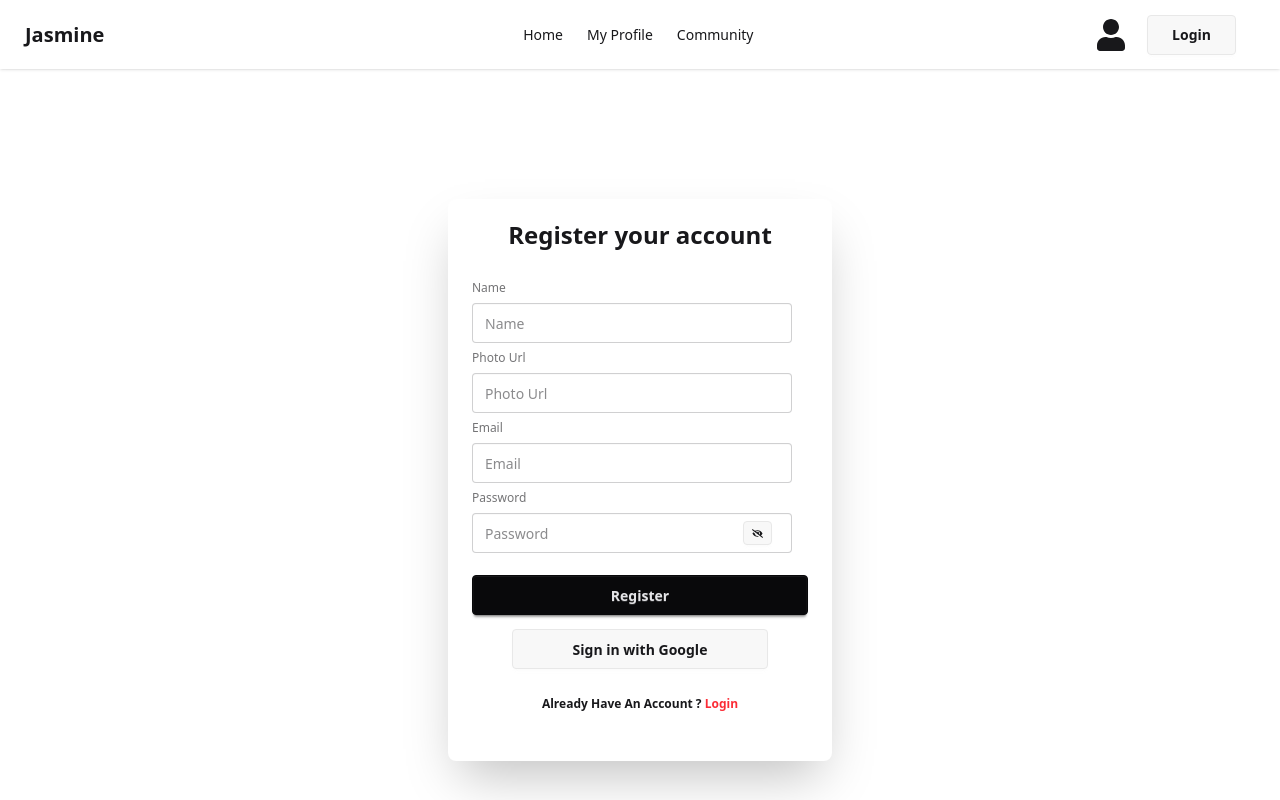
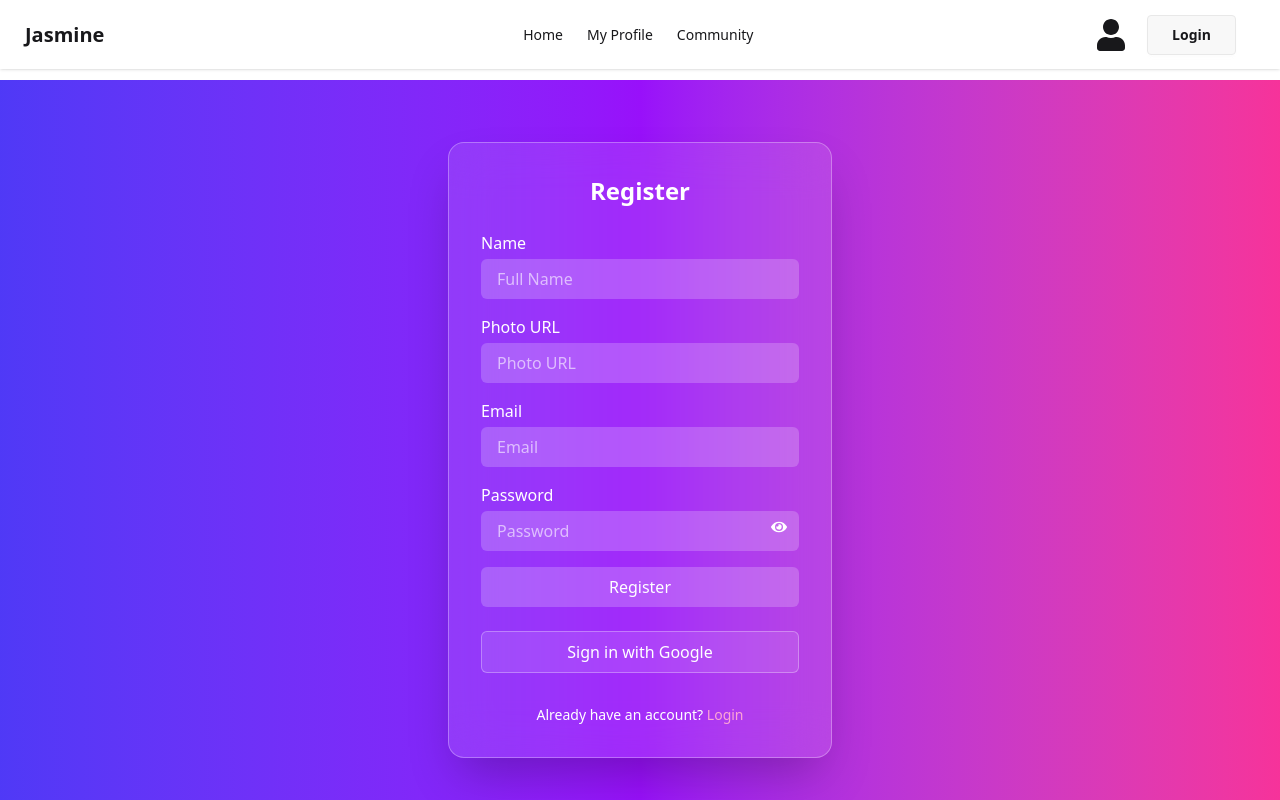
Before and after one commit to shuvoredsky/Event-explore, a React (Vite) app: page /register in a window 1280 px wide. Shown: the top 800 px of the page. Built offline with nearby package versions, Linux system fonts and the light colour scheme; no server answers.

Commit message:
login page updated a new design

```diff
--- a/src/Components/Profile.jsx
+++ b/src/Components/Profile.jsx
@@ -27,50 +27,50 @@ const Profile = () => {
   };
 
   return (
-    <div className="flex flex-col md:flex-row gap-8 items-center justify-center min-h-screen bg-gray-100 px-4">
-      {/* Profile Card */}
-      <div className="bg-white shadow-xl rounded-lg p-6 w-full max-w-md text-center">
+    <div className="flex flex-col md:flex-row gap-8 items-center justify-center min-h-screen bg-violet-600 px-4">
+      {/* Glassy Profile Card */}
+      <div className="backdrop-blur-md bg-white/10 border border-white/30 shadow-2xl rounded-2xl p-6 w-full max-w-md text-center text-white">
         <img
           src={photoURL}
           alt="Profile"
-          className="w-32 h-32 mx-auto rounded-full object-cover mb-4 border-4 border-violet-500"
+          className="w-32 h-32 mx-auto rounded-full object-cover mb-4 border-4 border-violet-400"
         />
-        <h2 className="text-2xl font-bold text-gray-800">{displayName}</h2>
-        <p className="text-gray-600">{email}</p>
+        <h2 className="text-2xl font-bold">{displayName}</h2>
+        <p className="text-sm text-violet-200">{email}</p>
       </div>
 
-      {/* Update Form */}
+      {/* Glassy Update Form */}
       <form
         onSubmit={handleUpdateProfile}
-        className="bg-white shadow-xl rounded-lg p-6 w-full max-w-md"
+        className="backdrop-blur-md bg-white/10 border border-white/30 shadow-2xl rounded-2xl p-6 w-full max-w-md text-white"
       >
-        <h3 className="text-xl font-semibold mb-4 text-gray-800">
-          Update Profile
-        </h3>
+        <h3 className="text-xl font-semibold mb-4">Update Profile</h3>
 
         <div className="mb-4">
-          <label className="block mb-1 text-gray-600">Name</label>
+          <label className="block mb-1 text-sm text-violet-100">Name</label>
           <input
             name="name"
             type="text"
             placeholder="New name"
-            className="w-full px-4 py-2 border rounded-md focus:outline-none focus:ring-2 focus:ring-violet-500"
+            className="w-full px-4 py-2 border border-white/20 bg-white/10 text-white placeholder-violet-200 rounded-md focus:outline-none focus:ring-2 focus:ring-violet-500"
           />
         </div>
 
         <div className="mb-4">
-          <label className="block mb-1 text-gray-600">Photo URL</label>
+          <label className="block mb-1 text-sm text-violet-100">
+            Photo URL
+          </label>
           <input
             name="photo"
             type="text"
             placeholder="New photo URL"
-            className="w-full px-4 py-2 border rounded-md focus:outline-none focus:ring-2 focus:ring-violet-500"
+            className="w-full px-4 py-2 border border-white/20 bg-white/10 text-white placeholder-violet-200 rounded-md focus:outline-none focus:ring-2 focus:ring-violet-500"
           />
         </div>
 
         <button
           type="submit"
-          className="w-full bg-violet-600 text-white py-2 rounded-md hover:bg-violet-700 transition"
+          className="w-full bg-violet-600 hover:bg-violet-700 text-white py-2 rounded-md transition"
         >
           Update Profile
         </button>
--- a/src/Pages/Login.jsx
+++ b/src/Pages/Login.jsx
@@ -1,4 +1,4 @@
-import React, { use, useRef, useState } from "react";
+import React, { useRef, useState, useContext } from "react";
 import { Link, useNavigate } from "react-router";
 import { AuthContext } from "../Provider/AuthProvider";
 import { sendPasswordResetEmail } from "firebase/auth";
@@ -8,86 +8,89 @@ const Login = () => {
   const [error, setError] = useState("");
   const emailRef = useRef();
   const [errorMsg, setErrorMsg] = useState("");
-  const { signIn } = use(AuthContext);
-  //   const location = useLocation();
+  const { signIn } = useContext(AuthContext);
   const navigate = useNavigate();
-  // console.log(location);
+
   const handleLogin = (e) => {
     e.preventDefault();
     const form = e.target;
     const email = form.email.value;
     const password = form.password.value;
-    // console.log(email, password);
+
     signIn(email, password)
       .then((result) => {
-        console.log(result.user);
         alert("Sign in successfully");
         navigate("/");
       })
       .catch((error) => {
-        console.log(error);
         setError(error.code);
       });
   };
+
   const handleForgetPass = () => {
-    console.log(emailRef.current.value);
     const email = emailRef.current.value;
-
     setErrorMsg("");
-
-    // send reset password
     sendPasswordResetEmail(auth, email)
       .then(() => {
-        alert("a password send your email. Please check your email");
+        alert("A password reset email has been sent!");
       })
       .catch((error) => {
         setErrorMsg(error.message);
       });
   };
+
   return (
-    <div className="bg-slate-200 h-full">
-      <div className="flex justify-center mt-7 mb-7 items-center">
-        <div className="card bg-base-100 w-full max-w-sm shrink-0 shadow-2xl py-5">
-          <h2 className="text-2xl font-semibold text-center">
-            Login your account
+    <div className="min-h-screen bg-gradient-to-br from-violet-600 to-indigo-700 flex items-center justify-center px-4">
+      <div className="backdrop-blur-lg bg-white/10 border border-white/30 shadow-xl rounded-xl p-8 w-full max-w-sm text-white">
+        <h2 className="text-2xl font-bold text-center mb-6">
+          Login to Your Account
         </h2>
-          <form onSubmit={handleLogin} className="card-body">
-            <fieldset className="fieldset">
-              <label className="label">Email</label>
+        <form onSubmit={handleLogin} className="space-y-4">
+          <div>
+            <label className="block mb-1">Email</label>
             <input
               name="email"
               ref={emailRef}
               type="email"
-                className="input"
               placeholder="Email"
+              className="w-full px-4 py-2 rounded-md bg-white/20 text-white placeholder-white/70 focus:outline-none focus:ring-2 focus:ring-violet-300"
               required
             />
-              <label className="label">Password</label>
+          </div>
+          <div>
+            <label className="block mb-1">Password</label>
             <input
               name="password"
               type="password"
-                className="input"
               placeholder="Password"
+              className="w-full px-4 py-2 rounded-md bg-white/20 text-white placeholder-white/70 focus:outline-none focus:ring-2 focus:ring-violet-300"
               required
             />
-              <div onClick={handleForgetPass}>
-                <a className="link link-hover">Forgot password?</a>
           </div>
-
-              {error && <p className="text-red-400 text-xs">{error}</p>}
-
-              <button type="submit" className="btn btn-neutral mt-4">
+          <div className="text-sm">
+            <button
+              type="button"
+              onClick={handleForgetPass}
+              className="text-violet-200 hover:underline"
+            >
+              Forgot password?
+            </button>
+          </div>
+          {error && <p className="text-red-300 text-xs">{error}</p>}
+          {errorMsg && <p className="text-red-300 text-xs">{errorMsg}</p>}
+          <button
+            type="submit"
+            className="w-full cursor-pointer bg-white/20 text-white py-2 rounded-md hover:bg-white/30 transition"
+          >
             Login
           </button>
-              <p className="text-center font-semibold pt-5">
-                Dont’t Have An Account ?{" "}
-                <Link className="text-red-500" to="/register">
+          <p className="text-center text-sm mt-4">
+            Don’t have an account?{" "}
+            <Link to="/register" className="text-red-300 hover:underline">
               Register
             </Link>
           </p>
-            </fieldset>
         </form>
-        </div>
       </div>
     </div>
   );
--- a/src/Pages/Register.jsx
+++ b/src/Pages/Register.jsx
@@ -1,12 +1,14 @@
-import React, { use, useState } from "react";
+import React, { useState, useContext } from "react";
 import { Link, useNavigate } from "react-router";
-import { AuthContext } from "../Provider/AuthProvider";
 import { FaEye, FaEyeSlash } from "react-icons/fa";
 import { GoogleAuthProvider, signInWithPopup } from "firebase/auth";
 import { auth } from "./Firebase-config/firebase-init";
+import { AuthContext } from "../Provider/AuthProvider";
+import { toast, ToastContainer } from "react-toastify";
+import "react-toastify/dist/ReactToastify.css";
 
 const Register = () => {
-  const { createUser, setUser, updateUser } = use(AuthContext);
+  const { createUser, setUser, updateUser } = useContext(AuthContext);
   const [nameError, setNameError] = useState("");
   const [showPass, setShowPass] = useState(false);
   const navigate = useNavigate();
@@ -14,120 +16,127 @@ const Register = () => {
   const provider = new GoogleAuthProvider();
 
   const handleGoogleSignIn = () => {
-    console.log("Handle clicked");
-
     signInWithPopup(auth, provider)
       .then((result) => {
-        console.log(result.user);
         setUser(result.user);
+        toast.success("Google Sign In Successful!");
+        navigate("/");
       })
       .catch((error) => {
-        console.log(error);
+        toast.error(error.message);
       });
   };
 
   const handleRegister = (e) => {
     e.preventDefault();
-    // console.log(e.target);
     const form = e.target;
     const name = form.name.value;
+    const photo = form.photo.value;
+    const email = form.email.value;
+    const password = form.password.value;
+
     if (name.length < 5) {
-      setNameError("Name should be more than 5 character");
+      setNameError("Name should be more than 5 characters");
       return;
     } else {
       setNameError("");
     }
-    const photo = form.photo.value;
-    const email = form.email.value;
-    const password = form.password.value;
-    console.log(name, photo, email, password);
 
     createUser(email, password)
       .then((currentUser) => {
         const newUser = currentUser.user;
-        console.log(currentUser.user);
-        alert("new user create successsfully");
+        toast.success("New user created successfully!");
         updateUser({ displayName: name, photoURL: photo })
           .then(() => {
             setUser({ ...newUser, displayName: name, photoURL: photo });
             navigate("/login");
           })
           .catch((error) => {
-            console.log(error.message);
+            toast.warn("User updated partially!");
             setUser(newUser);
           });
       })
       .catch((error) => {
-        console.log(error);
+        toast.error(error.message);
       });
   };
+
   return (
-    <div className="flex justify-center min-h-screen items-center">
-      <div className="card bg-base-100 w-full max-w-sm shrink-0 shadow-2xl py-5">
-        <h2 className="text-2xl font-semibold text-center">
-          Register your account
-        </h2>
-        <form onSubmit={handleRegister} className="card-body">
-          <fieldset className="fieldset">
-            <label className="label">Name</label>
+    <div className="min-h-screen bg-gradient-to-r from-indigo-600 via-purple-600 to-pink-500 flex items-center justify-center px-4 pb-20 pt-5">
+      <ToastContainer />
+      <div className="backdrop-blur-xl bg-white/10 border border-white/30 shadow-2xl rounded-2xl p-8 w-full max-w-sm text-white">
+        <h2 className="text-2xl font-bold text-center mb-6">Register</h2>
+        <form onSubmit={handleRegister} className="space-y-4">
+          <div>
+            <label className="block mb-1">Name</label>
             <input
               name="name"
               type="text"
-              className="input"
-              placeholder="Name"
+              placeholder="Full Name"
+              className="w-full px-4 py-2 rounded-md bg-white/20 text-white placeholder-white/60 focus:outline-none focus:ring-2 focus:ring-pink-300"
+              required
             />
-            {nameError && <p className="text-xs text-red-400">{nameError}</p>}
-            <label className="label">Photo Url</label>
+            {nameError && <p className="text-xs text-red-300">{nameError}</p>}
+          </div>
+          <div>
+            <label className="block mb-1">Photo URL</label>
             <input
               name="photo"
               type="text"
-              className="input"
-              placeholder="Photo Url"
+              placeholder="Photo URL"
+              className="w-full px-4 py-2 rounded-md bg-white/20 text-white placeholder-white/60 focus:outline-none focus:ring-2 focus:ring-pink-300"
             />
-
-            <label className="label">Email</label>
+          </div>
+          <div>
+            <label className="block mb-1">Email</label>
             <input
               name="email"
               type="email"
-              className="input"
               placeholder="Email"
+              className="w-full px-4 py-2 rounded-md bg-white/20 text-white placeholder-white/60 focus:outline-none focus:ring-2 focus:ring-pink-300"
+              required
             />
-
-            <label className="label">Password</label>
-            <div className="flex items-center">
-              {" "}
+          </div>
+          <div>
+            <label className="block mb-1">Password</label>
+            <div className="relative">
               <input
                 name="password"
                 type={showPass ? "text" : "password"}
-                className="input"
                 placeholder="Password"
+                className="w-full px-4 py-2 rounded-md bg-white/20 text-white placeholder-white/60 focus:outline-none focus:ring-2 focus:ring-pink-300"
                 pattern="(?=.*\d)(?=.*[a-z])(?=.*[A-Z]).{8,}"
-                title="Must be more than 8 characters, including number, lowercase letter, uppercase letter"
+                title="Must be at least 8 characters, include uppercase, lowercase, and a number"
+                required
               />
               <button
-                onClick={() => {
-                  setShowPass(!showPass);
-                }}
-                className="btn btn-xs absolute right-15"
+                type="button"
+                onClick={() => setShowPass(!showPass)}
+                className="absolute right-3 top-2 text-white"
               >
-                {showPass ? <FaEye /> : <FaEyeSlash />}
+                {showPass ? <FaEyeSlash /> : <FaEye />}
               </button>
             </div>
-
-            <button className="btn btn-neutral mt-4">Register</button>
+          </div>
           <button
-              className="btn btn-wide mt-2 mx-auto"
+            type="submit"
+            className="w-full cursor-pointer bg-white/20 text-white py-2 rounded-md hover:bg-white/30 transition"
+          >
+            Register
+          </button>
+          <button
+            type="button"
+            className="w-full cursor-pointer mt-2 bg-white/10 hover:bg-white/20 py-2 rounded-md text-white border border-white/30 transition"
             onClick={handleGoogleSignIn}
           >
             Sign in with Google
           </button>
-            <p className="text-center font-semibold pt-5">
-              Already Have An Account ?{" "}
-              <Link className="text-red-500" to="/login">
+          <p className="text-center text-sm mt-4">
+            Already have an account?{" "}
+            <Link to="/login" className="text-pink-300 hover:underline">
               Login
             </Link>
           </p>
-          </fieldset>
         </form>
       </div>
     </div>
--- a/src/Pages/ShowEvents.jsx
+++ b/src/Pages/ShowEvents.jsx
@@ -11,7 +11,7 @@ const ShowEvents = () => {
   return (
     <div className=" bg-[url('/eventCardBG.jpg')] bg-cover bg-center ">
       <Slider></Slider>
-      <div className="grid grid-cols-3 gap-5 m-3  ">
+      <div className="grid lg:grid-cols-3 grid-cols-1 gap-5 m-3  ">
         {data.map((events) => (
           <EventsCard events={events} key={events.id}></EventsCard>
         ))}
```
Also changed, not shown: src/Components/AnimatedCounter.jsx (+39 -35 lines), src/Components/Navbar.jsx (+12 -1 lines), src/Pages/EventsCard.jsx (+16 -12 lines), src/Pages/PopularCity.jsx (+29 -47 lines), public/Barishal.jpg (renamed from public/pexels-mikky-k-158844-625644.jpg), public/profile2-bg.jpg (renamed from public/pexels-pixabay-220072.jpg). Lines whose indentation alone changed are shown as unchanged.
